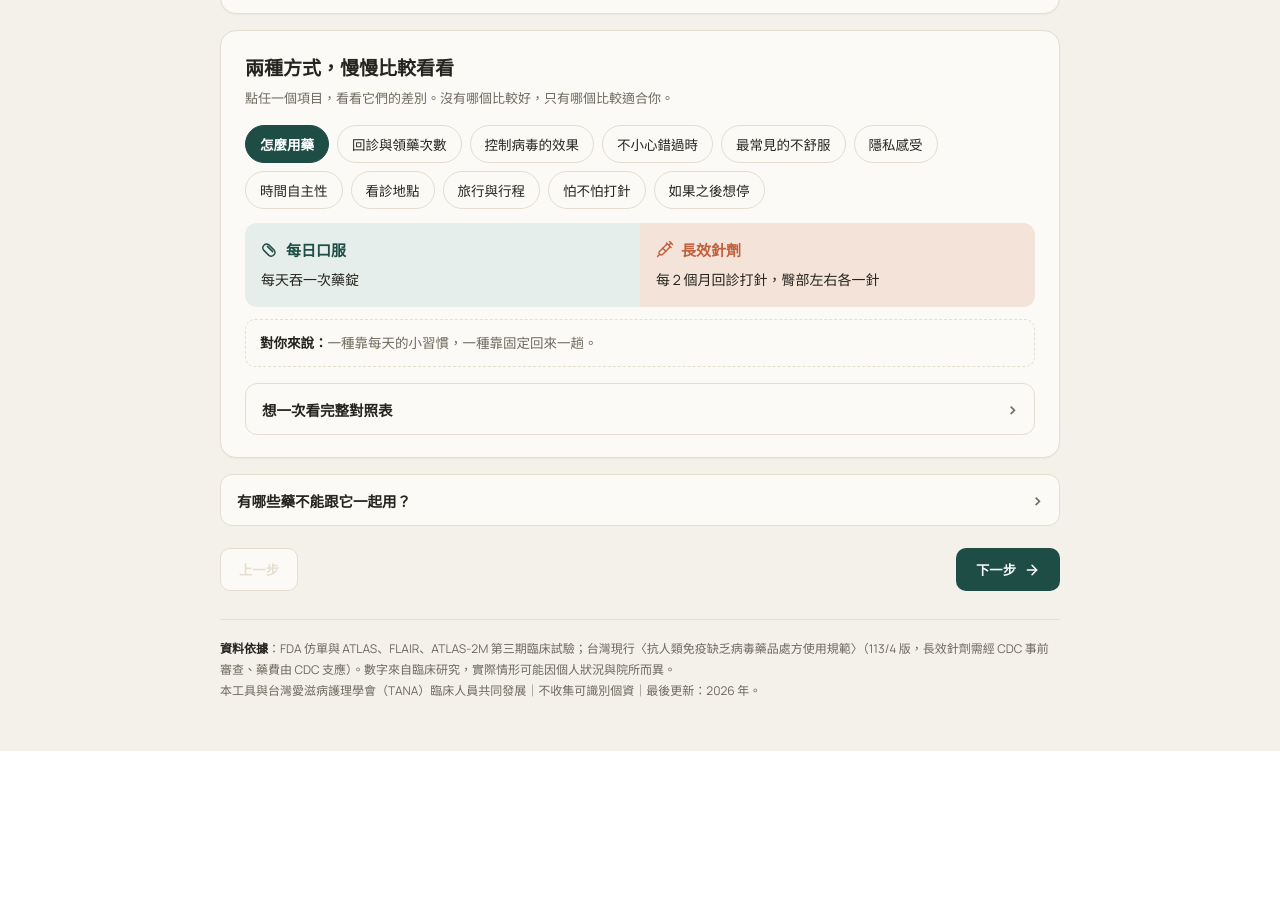
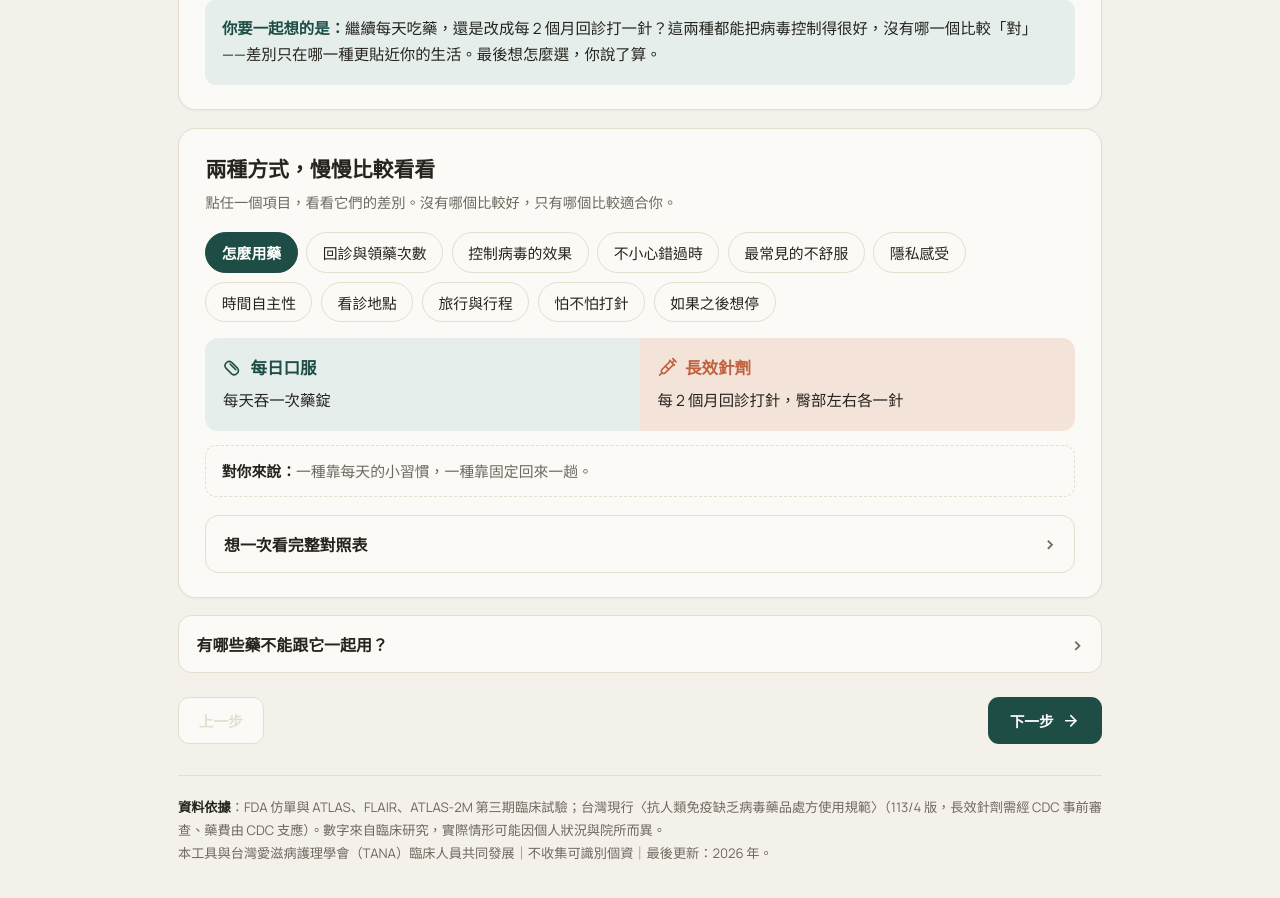
Before and after one commit to tommy880422/SDM-tool, a React (Vite) app: page / in a window 1280 px wide. Shown: the part 960-1858 px from the top of the page. Before the commit the page ends 1711 px from the top, so only its background shows below. Built offline with nearby package versions, Linux system fonts and the light colour scheme.

Commit message:
文字微調：控制病毒效果加註不適用初始治療、停藥描述改寫、比較欄兩側等高、整體字體 zoom 1.1

```diff
--- a/src/sdm_lai_tool.jsx
+++ b/src/sdm_lai_tool.jsx
@@ -81,7 +81,7 @@ const CDC_ITEMS = [
 const COMPARE = [
   { dim: "怎麼用藥", oral: "每天吞一次藥錠", inj: "每 2 個月回診打針，臀部左右各一針", note: "一種靠每天的小習慣，一種靠固定回來一趟。" },
   { dim: "回診與領藥次數", oral: "一年約 4 次回診 + 8 次領藥（依共病調整）", inj: "一年約 6 次回診，不用再另外領藥", note: "口服藥若家裡還有庫存，臨時無法回診時比較不會中斷治療。" },
-  { dim: "控制病毒的效果", oral: "穩定有效", inj: "和口服一樣好（研究中約 94 / 100 維持測不到）", note: "兩種把病毒壓住的效果是相當的，這點可以放心。" },
+  { dim: "控制病毒的效果", oral: "穩定有效", inj: "穩定有效（不適用初始治療）", note: "兩種把病毒壓住的效果是相當的，這點可以放心。" },
   { dim: "不小心錯過時", oral: "想起來就盡快補吃", inj: "前後有 7 天彈性；真的超過要先吃口服藥銜接", note: "口服較有彈性；針劑需要多留意回診時間。" },
   { dim: "最常見的不舒服", oral: "口乾、頭暈、噁心、脹氣等，多半會慢慢適應", inj: "打針處會痠、腫或疼痛，多半 3 天內退，前幾次比較明顯", note: "兩種都可能有不適，只是形式不一樣。" },
   { dim: "隱私感受", oral: "家裡會放藥，但看診時間可以自己安排", inj: "不用放藥，但要固定請假回診", note: "兩種都有各自的隱私挑戰——一個怕家人看到藥，一個怕同事問為什麼常請假。" },
@@ -89,7 +89,7 @@ const COMPARE = [
   { dim: "看診地點", oral: "全台各院所都可以，搬家、出差都好處理", inj: "目前只有特定醫院能打，回診地點要固定", note: "生活地點常變動的人，口服比較不受限。" },
   { dim: "旅行與行程", oral: "帶著藥就能走，較自由", inj: "要配合每 2 個月的回診安排", note: "常出遠門的話，這點值得一起想想。" },
   { dim: "怕不怕打針", oral: "不需面對針", inj: "每 2 個月臀部左右各一針", note: "對針真的很怕的人，這是真實的考量。" },
-  { dim: "如果之後想停", oral: "藥很快就代謝掉了", inj: "成分會留在體內約 12 個月，要馬上接著吃口服藥", note: "停針劑不能就這樣停，需要醫療團隊幫你安排銜接。" },
+  { dim: "如果之後想停", oral: "藥很快就代謝掉了，為確保病毒抑制效果，需盡快補充或與醫療人員討論更換適合的藥物", inj: "雖成分停留在體內約 12 個月，確認停用會接著吃口服藥", note: "停針劑不能就這樣停，需要醫療團隊幫你安排銜接。" },
 ];
 
 const initPatient = {
@@ -874,7 +874,7 @@ export default function SDMTool() {
   };
 
   return (
-    <div style={{ fontFamily: "var(--body)", color: "var(--ink)", background: "var(--bg)", minHeight: "100%", padding: "0 0 50px" }}>
+    <div style={{ fontFamily: "var(--body)", color: "var(--ink)", background: "var(--bg)", minHeight: "100%", padding: "0 0 50px", zoom: 1.1 }}>
       <style>{`
         @import url('https://fonts.googleapis.com/css2?family=Fraunces:opsz,wght@9..144,400;9..144,500;9..144,600;9..144,700&family=Manrope:wght@400;500;600;700&family=JetBrains+Mono:wght@400;500&display=swap');
         :root{
@@ -890,7 +890,7 @@ export default function SDMTool() {
         @keyframes fade{from{opacity:0;transform:translateY(6px)}to{opacity:1;transform:none}}
         .cols{display:flex;flex-direction:column;gap:16px}
         .col{flex:1;min-width:0}
-        .cmp{display:flex;gap:0;align-items:flex-start}
+        .cmp{display:flex;gap:0;align-items:stretch}
         .noscroll::-webkit-scrollbar{height:0}
         @media(min-width:820px){.cols{flex-direction:row;align-items:flex-start}}
         textarea:focus,input:focus,select:focus{outline:none;border-color:var(--primary)}
```
